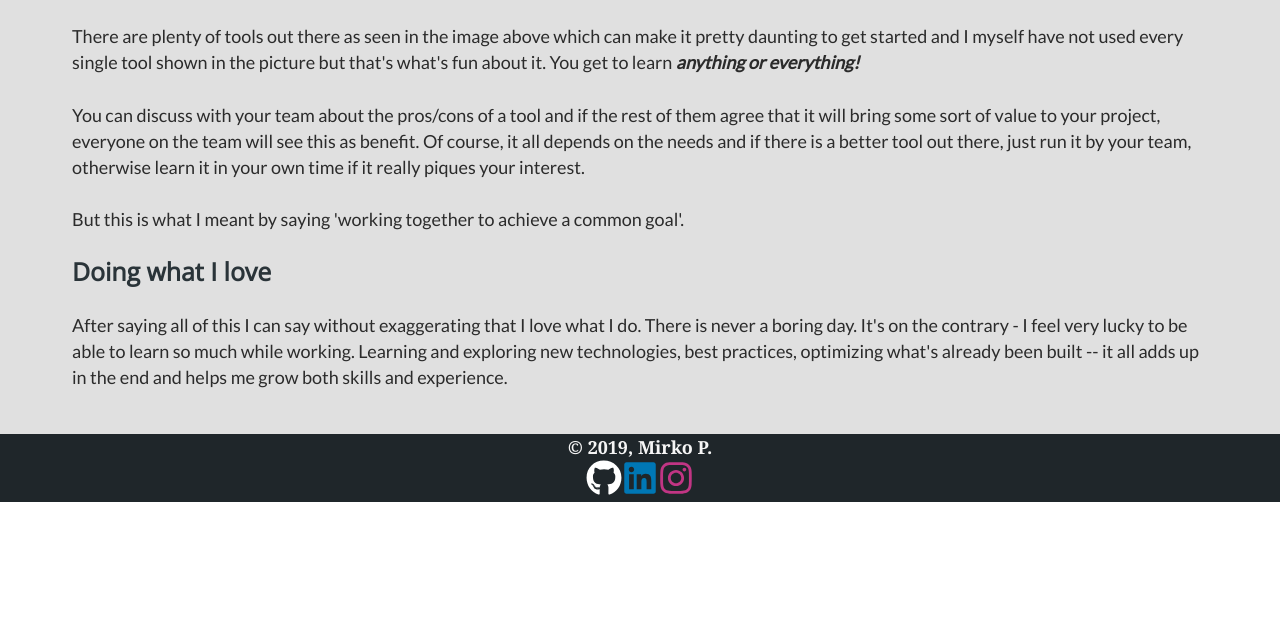
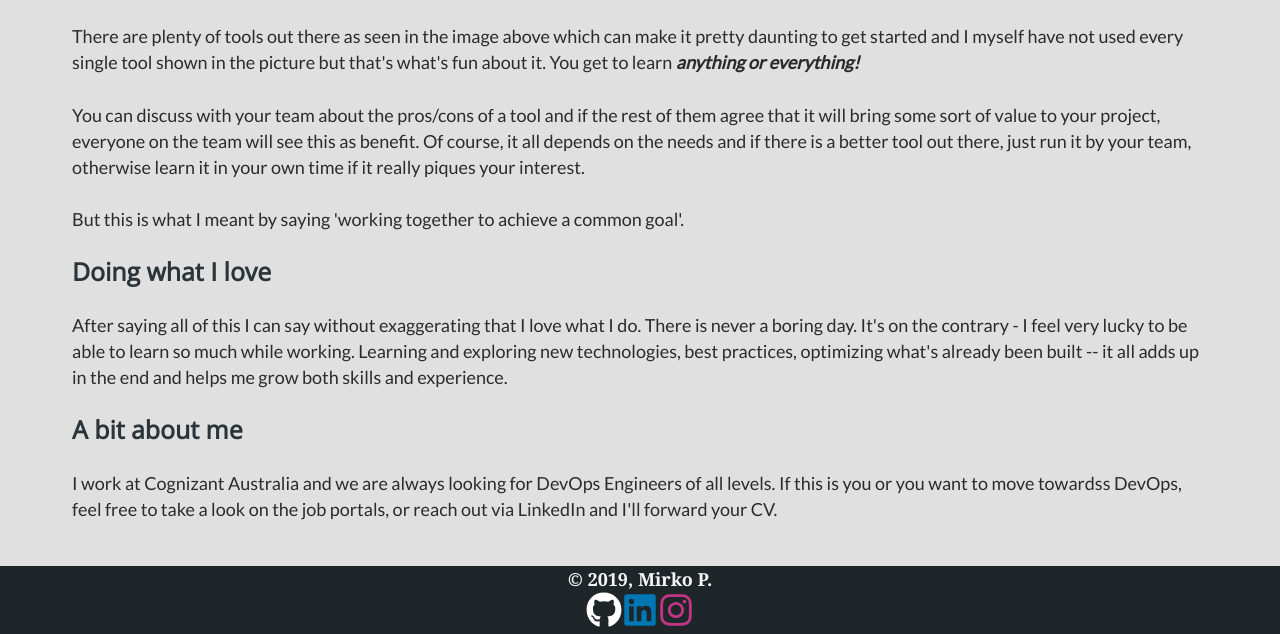
Before and after one commit to palm002/blog, a Gatsby site: page /devops/ in a window 1280 px wide. Shown: the part 1666-2300 px from the top of the page. Before the commit the page ends 2168 px from the top, so only its background shows below. Built offline with nearby package versions, Linux system fonts and the light colour scheme; Gatsby itself is replaced by a stand-in of ours.

Commit message:
edit post

```diff
--- a/src/markdown-pages/devops.md
+++ b/src/markdown-pages/devops.md
@@ -57,11 +57,11 @@ while working. Learning and exploring new technologies, best practices, optimizi
 already been built -- it all adds up in the end and helps me grow both skills and experience.
 
 
-<!-- ### A bit about me
+### A bit about me
 
 I work at Cognizant Australia and we are always looking for DevOps Engineers of
 all levels. If this is you or you want to move towardss DevOps, feel free to
-take a look on the job portals, or reach out via LinkedIn and I'll forward your CV. -->
+take a look on the job portals, or reach out via LinkedIn and I'll forward your CV.
 
 
 
```
